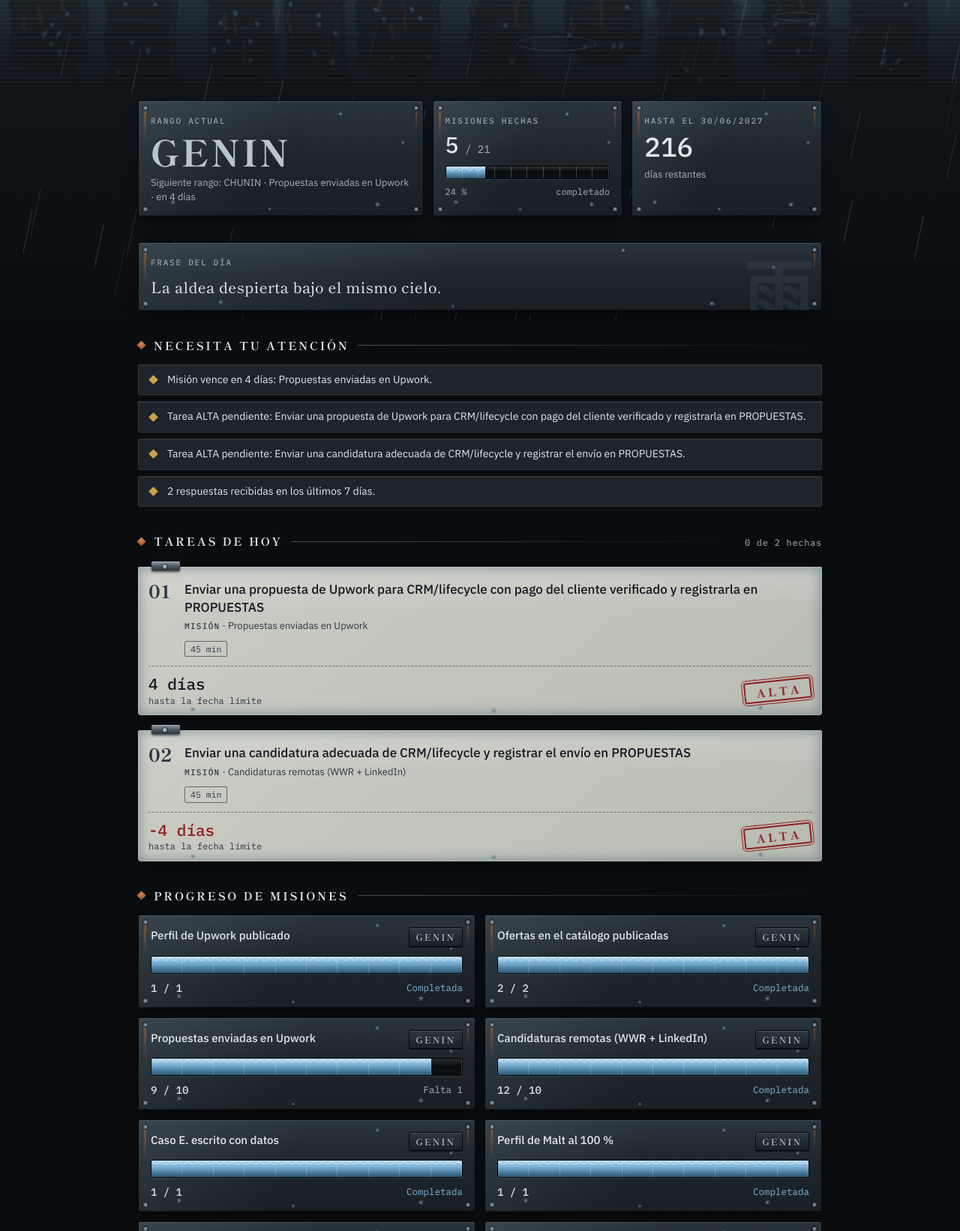
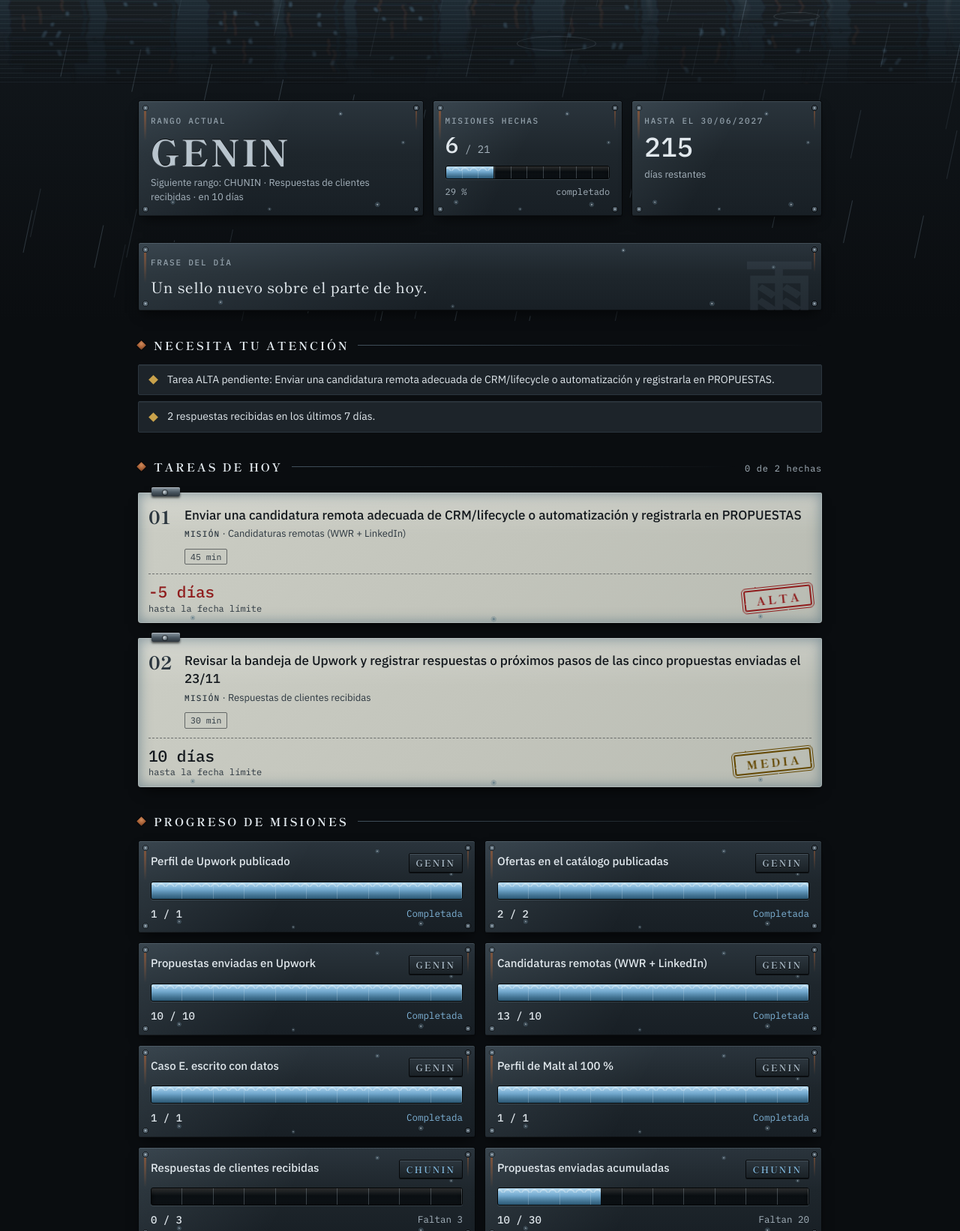
Before and after one commit to joseapenaa/transmision-rebelde, a plain HTML site: page docs/shinobi/index.html in a window 1280 px wide. Shown: the part 372-2014 px from the top of the page at 75% size. Drawn offline with Linux system fonts and the light colour scheme.

Commit message:
Transmisión Shinobi · parte 12 · 2026-11-27

```diff
--- a/docs/shinobi/index.html
+++ b/docs/shinobi/index.html
@@ -6,7 +6,7 @@
 <meta name="robots" content="noindex, nofollow">
 <meta name="color-scheme" content="dark">
 <meta name="theme-color" content="#0a0d10">
-<title>AMEGAKURE · 26.11.26</title>
+<title>AMEGAKURE · 27.11.26</title>
 <link rel="preconnect" href="https://fonts.googleapis.com">
 <link rel="preconnect" href="https://fonts.gstatic.com" crossorigin>
 <link href="https://fonts.googleapis.com/css2?family=IBM+Plex+Mono:wght@400;500&family=IBM+Plex+Sans:wght@400;500;600&family=Shippori+Mincho:wght@500;700;800&display=swap" rel="stylesheet">
@@ -334,7 +334,7 @@ h2 .count{font-family:var(--mono);font-weight:400;font-size:12px;letter-spacing:
   <header class="top">
     <span class="kj" aria-hidden="true">雨</span>
     <div class="top-in">
-      <p class="status"><span class="live">Transmisión activa</span><span>jueves, 26 de noviembre de 2026</span><span>Parte nº 11</span></p>
+      <p class="status"><span class="live">Transmisión activa</span><span>viernes, 27 de noviembre de 2026</span><span>Parte nº 12</span></p>
       <h1 class="logo">AMEGAKURE<small>Parte diario · línea freelance</small></h1>
     </div>
     <svg class="skyline" viewBox="0 0 1200 170" preserveAspectRatio="xMidYMax slice" aria-hidden="true" focusable="false"><use href="#skyline"/></svg>
@@ -351,17 +351,17 @@ h2 .count{font-family:var(--mono);font-weight:400;font-size:12px;letter-spacing:
     <div class="plate p-rank">
       <span class="cap">Rango actual</span>
       <strong class="engr">GENIN</strong>
-      <span class="sub">Siguiente rango: CHUNIN · Propuestas enviadas en Upwork · en 4 días</span>
+      <span class="sub">Siguiente rango: CHUNIN · Respuestas de clientes recibidas · en 10 días</span>
     </div>
     <div class="plate p-prog">
       <span class="cap">Misiones hechas</span>
-      <span class="big">5<small> / 21</small></span>
-      <div class="tank" role="img" aria-label="24 % de las misiones completado"><span class="lvl" style="width:24%"></span></div>
-      <p class="pct"><span>24 %</span><span>completado</span></p>
+      <span class="big">6<small> / 21</small></span>
+      <div class="tank" role="img" aria-label="29 % de las misiones completado"><span class="lvl" style="width:29%"></span></div>
+      <p class="pct"><span>29 %</span><span>completado</span></p>
     </div>
     <div class="plate p-days">
       <span class="cap">Hasta el 30/06/2027</span>
-      <span class="big">216</span>
+      <span class="big">215</span>
       <span class="sub">días restantes</span>
     </div>
   </section>
@@ -370,7 +370,7 @@ h2 .count{font-family:var(--mono);font-weight:400;font-size:12px;letter-spacing:
   <section class="sec" aria-label="Frase del día">
     <div class="plate quote">
       <span class="cap">Frase del día</span>
-      <p>La aldea despierta bajo el mismo cielo.</p>
+      <p>Un sello nuevo sobre el parte de hoy.</p>
       <span class="seal" aria-hidden="true">雨</span>
     </div>
   </section>
@@ -383,11 +383,7 @@ h2 .count{font-family:var(--mono);font-weight:400;font-size:12px;letter-spacing:
 
     <ul class="notes">
 
-      <li>Misión vence en 4 días: Propuestas enviadas en Upwork.</li>
-
-      <li>Tarea ALTA pendiente: Enviar una propuesta de Upwork para CRM/lifecycle con pago del cliente verificado y registrarla en PROPUESTAS.</li>
-
-      <li>Tarea ALTA pendiente: Enviar una candidatura adecuada de CRM/lifecycle y registrar el envío en PROPUESTAS.</li>
+      <li>Tarea ALTA pendiente: Enviar una candidatura remota adecuada de CRM/lifecycle o automatización y registrarla en PROPUESTAS.</li>
 
       <li>2 respuestas recibidas en los últimos 7 días.</li>
 
@@ -406,26 +402,7 @@ h2 .count{font-family:var(--mono);font-weight:400;font-size:12px;letter-spacing:
         <div class="o-top">
           <span class="o-idx" aria-hidden="true">01</span>
           <div>
-            <p class="o-text">Enviar una propuesta de Upwork para CRM/lifecycle con pago del cliente verificado y registrarla en PROPUESTAS</p>
-            <p class="o-mission"><b>Misión</b> · Propuestas enviadas en Upwork</p>
-            <ul class="o-meta">
-              <li>45 min</li>
-
-
-            </ul>
-          </div>
-        </div>
-        <div class="o-foot">
-          <p class="o-days"><b>4 días</b>hasta la fecha límite</p>
-          <span class="stamp">ALTA</span>
-        </div>
-      </li>
-
-      <li class="order p-alta">
-        <div class="o-top">
-          <span class="o-idx" aria-hidden="true">02</span>
-          <div>
-            <p class="o-text">Enviar una candidatura adecuada de CRM/lifecycle y registrar el envío en PROPUESTAS</p>
+            <p class="o-text">Enviar una candidatura remota adecuada de CRM/lifecycle o automatización y registrarla en PROPUESTAS</p>
             <p class="o-mission"><b>Misión</b> · Candidaturas remotas (WWR + LinkedIn)</p>
             <ul class="o-meta">
               <li>45 min</li>
@@ -435,8 +412,27 @@ h2 .count{font-family:var(--mono);font-weight:400;font-size:12px;letter-spacing:
           </div>
         </div>
         <div class="o-foot">
-          <p class="o-days near"><b>-4 días</b>hasta la fecha límite</p>
+          <p class="o-days near"><b>-5 días</b>hasta la fecha límite</p>
           <span class="stamp">ALTA</span>
+        </div>
+      </li>
+
+      <li class="order p-media">
+        <div class="o-top">
+          <span class="o-idx" aria-hidden="true">02</span>
+          <div>
+            <p class="o-text">Revisar la bandeja de Upwork y registrar respuestas o próximos pasos de las cinco propuestas enviadas el 23/11</p>
+            <p class="o-mission"><b>Misión</b> · Respuestas de clientes recibidas</p>
+            <ul class="o-meta">
+              <li>30 min</li>
+
+
+            </ul>
+          </div>
+        </div>
+        <div class="o-foot">
+          <p class="o-days"><b>10 días</b>hasta la fecha límite</p>
+          <span class="stamp">MEDIA</span>
         </div>
       </li>
 
@@ -487,15 +483,16 @@ h2 .count{font-family:var(--mono);font-weight:400;font-size:12px;letter-spacing:
 
 
 
-      <li class="plate mission">
+      <li class="plate mission done">
         <div class="m-head">
           <span class="m-req">Propuestas enviadas en Upwork</span>
           <span class="plaque tier-genin">GENIN</span>
         </div>
-        <div class="tank tank-lg" role="img" aria-label="9 de 10"><span class="lvl" style="width:90%"></span></div>
+        <div class="tank tank-lg" role="img" aria-label="10 de 10"><span class="lvl" style="width:100%"></span></div>
         <p class="m-foot">
-          <span class="got">9 / 10</span>
-          <span class="left">Falta 1</span>
+          <span class="got">10 / 10</span>
+          <span class="left">Completada</span>
+
         </p>
       </li>
 
@@ -508,9 +505,9 @@ h2 .count{font-family:var(--mono);font-weight:400;font-size:12px;letter-spacing:
           <span class="m-req">Candidaturas remotas (WWR + LinkedIn)</span>
           <span class="plaque tier-genin">GENIN</span>
         </div>
-        <div class="tank tank-lg" role="img" aria-label="12 de 10"><span class="lvl" style="width:100%"></span></div>
+        <div class="tank tank-lg" role="img" aria-label="13 de 10"><span class="lvl" style="width:100%"></span></div>
         <p class="m-foot">
-          <span class="got">12 / 10</span>
+          <span class="got">13 / 10</span>
           <span class="left">Completada</span>
 
         </p>
@@ -575,10 +572,10 @@ h2 .count{font-family:var(--mono);font-weight:400;font-size:12px;letter-spacing:
           <span class="m-req">Propuestas enviadas acumuladas</span>
           <span class="plaque tier-chunin">CHUNIN</span>
         </div>
-        <div class="tank tank-lg" role="img" aria-label="9 de 30"><span class="lvl" style="width:30%"></span></div>
+        <div class="tank tank-lg" role="img" aria-label="10 de 30"><span class="lvl" style="width:33%"></span></div>
         <p class="m-foot">
-          <span class="got">9 / 30</span>
-          <span class="left">Faltan 21</span>
+          <span class="got">10 / 30</span>
+          <span class="left">Faltan 20</span>
         </p>
       </li>
 
@@ -798,8 +795,8 @@ h2 .count{font-family:var(--mono);font-weight:400;font-size:12px;letter-spacing:
     <h2 id="h-ritmo">Propuestas y candidaturas · 7 días</h2>
     <div class="meters">
       <div class="plate meter" style="--c:var(--rain)">
-        <div class="meter-top"><span class="cap">Propuestas</span><span class="num">9<small> / 5</small></span></div>
-        <div class="cells" role="img" aria-label="9 de 5 propuestas esta semana"><span class="cell on"></span><span class="cell on"></span><span class="cell on"></span><span class="cell on"></span><span class="cell on"></span></div>
+        <div class="meter-top"><span class="cap">Propuestas</span><span class="num">10<small> / 5</small></span></div>
+        <div class="cells" role="img" aria-label="10 de 5 propuestas esta semana"><span class="cell on"></span><span class="cell on"></span><span class="cell on"></span><span class="cell on"></span><span class="cell on"></span></div>
         <span class="sub">Meta semanal cumplida</span>
       </div>
       <div class="plate meter" style="--c:var(--rain)">
@@ -809,7 +806,7 @@ h2 .count{font-family:var(--mono);font-weight:400;font-size:12px;letter-spacing:
       </div>
     </div>
     <div class="plate replies" style="margin-top:12px">
-      <div><span class="cap">Respuestas recibidas</span><span class="sub" style="margin-top:4px">17 % de conversión</span></div>
+      <div><span class="cap">Respuestas recibidas</span><span class="sub" style="margin-top:4px">16 % de conversión</span></div>
       <span class="big">4</span>
     </div>
   </section>
@@ -825,7 +822,7 @@ h2 .count{font-family:var(--mono);font-weight:400;font-size:12px;letter-spacing:
 
   <footer class="foot">
     <span class="seal" aria-hidden="true">雨</span>
-    <span>Generado a las 07:21</span>
+    <span>Generado a las 07:14</span>
     <a href="https://docs.google.com/spreadsheets/d/1bPs_bCp_A_YOiGGhFeEiwJyNyj1Rts2Ii8JhMIeddPI/edit" rel="noopener noreferrer">Centro de mando ↗</a>
     <a href="https://www.upwork.com/freelancers/~016b7ec9835df277b6" rel="noopener noreferrer">Perfil de Upwork ↗</a>
   </footer>
```
